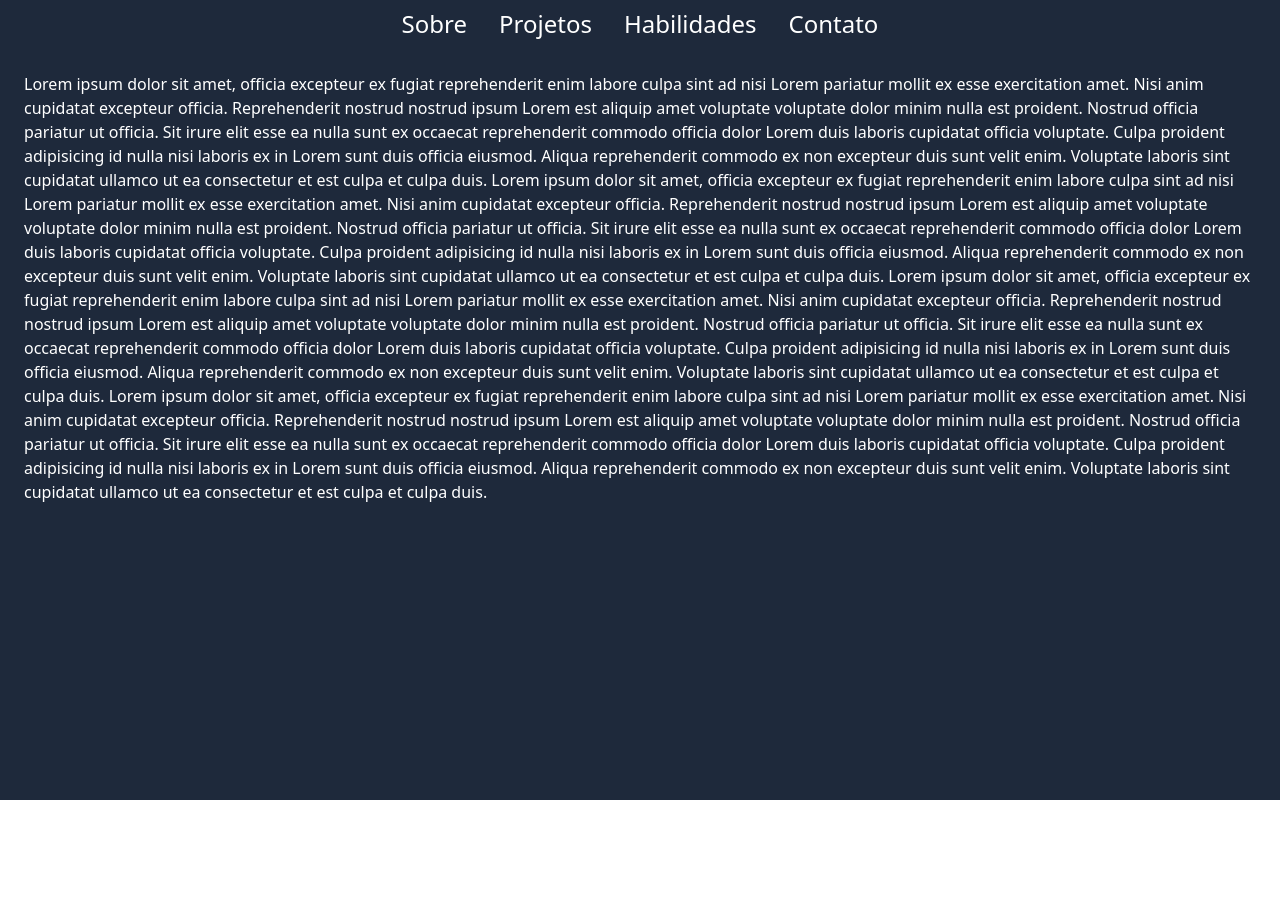
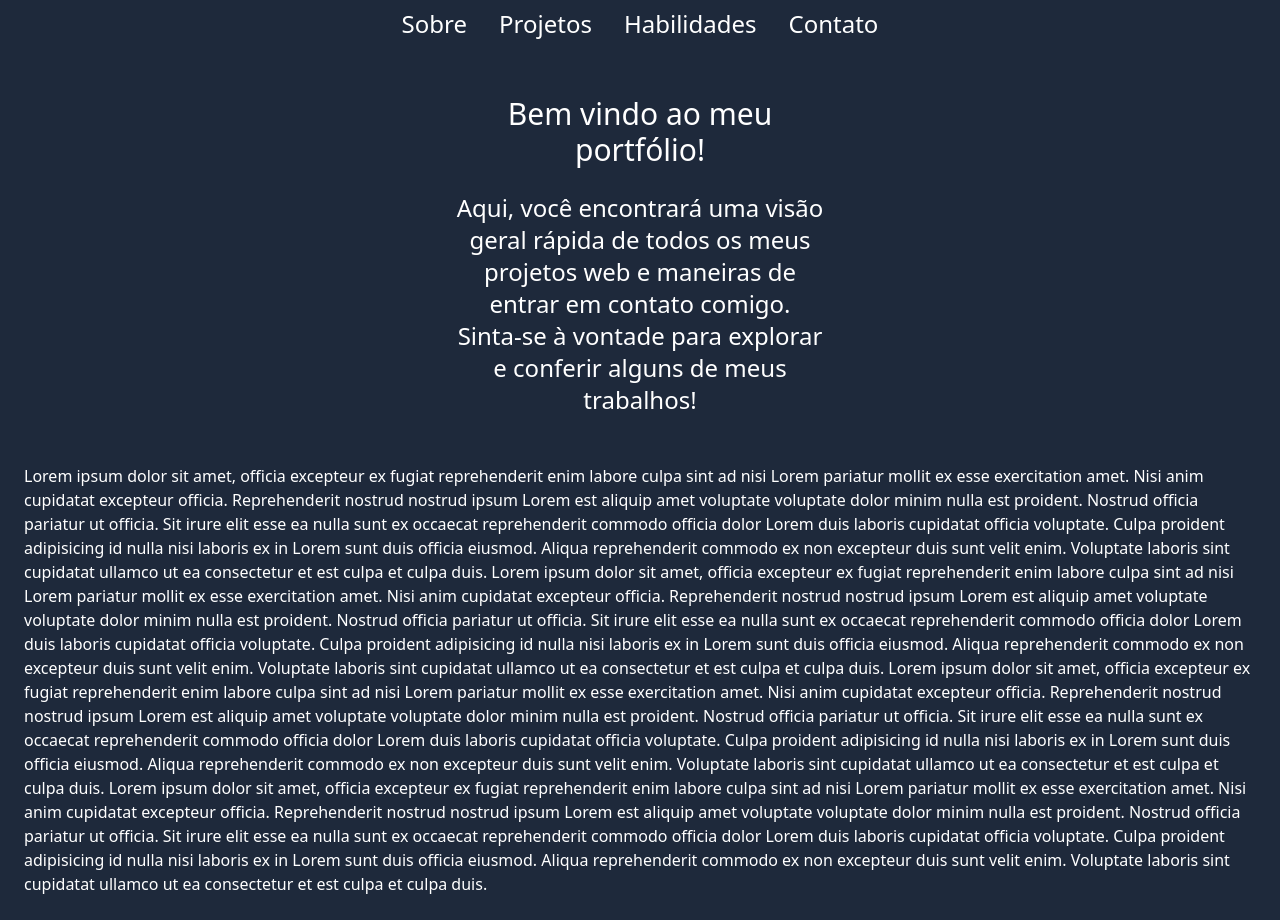
Before and after one commit to caiohenrique-3/portfolio, a Svelte app: page / in a window 1280 px wide. Before the commit the page ends 800 px from the top, so only its background shows below. Built offline with nearby package versions, Linux system fonts and the light colour scheme.

Commit message:
feat: Add Intro section

```diff
--- a/src/App.svelte
+++ b/src/App.svelte
@@ -1,9 +1,12 @@
 <script>
   import Header from "./lib/Header.svelte";
+  import Intro from "./lib/Intro.svelte";
 </script>
 
 <div class="min-h-screen w-full bg-slate-800">
   <Header />
+  <Intro />
+
   <div class="p-6 text-white">
     Lorem ipsum dolor sit amet, officia excepteur ex fugiat reprehenderit enim
     labore culpa sint ad nisi Lorem pariatur mollit ex esse exercitation amet.
--- /dev/null
+++ b/src/lib/Intro.svelte
@@ -0,0 +1,10 @@
+<section id="intro" class="p-6 ml-0 mr-auto text-center">
+  <div class="max-w-sm text-center mx-auto text-white text-2xl">
+    <h1 class="text-3xl pb-6 pt-6">Bem vindo ao meu portfólio!</h1>
+    <p>
+      Aqui, você encontrará uma visão geral rápida de todos os meus projetos web
+      e maneiras de entrar em contato comigo.
+    </p>
+    <p>Sinta-se à vontade para explorar e conferir alguns de meus trabalhos!</p>
+  </div>
+</section>
```
